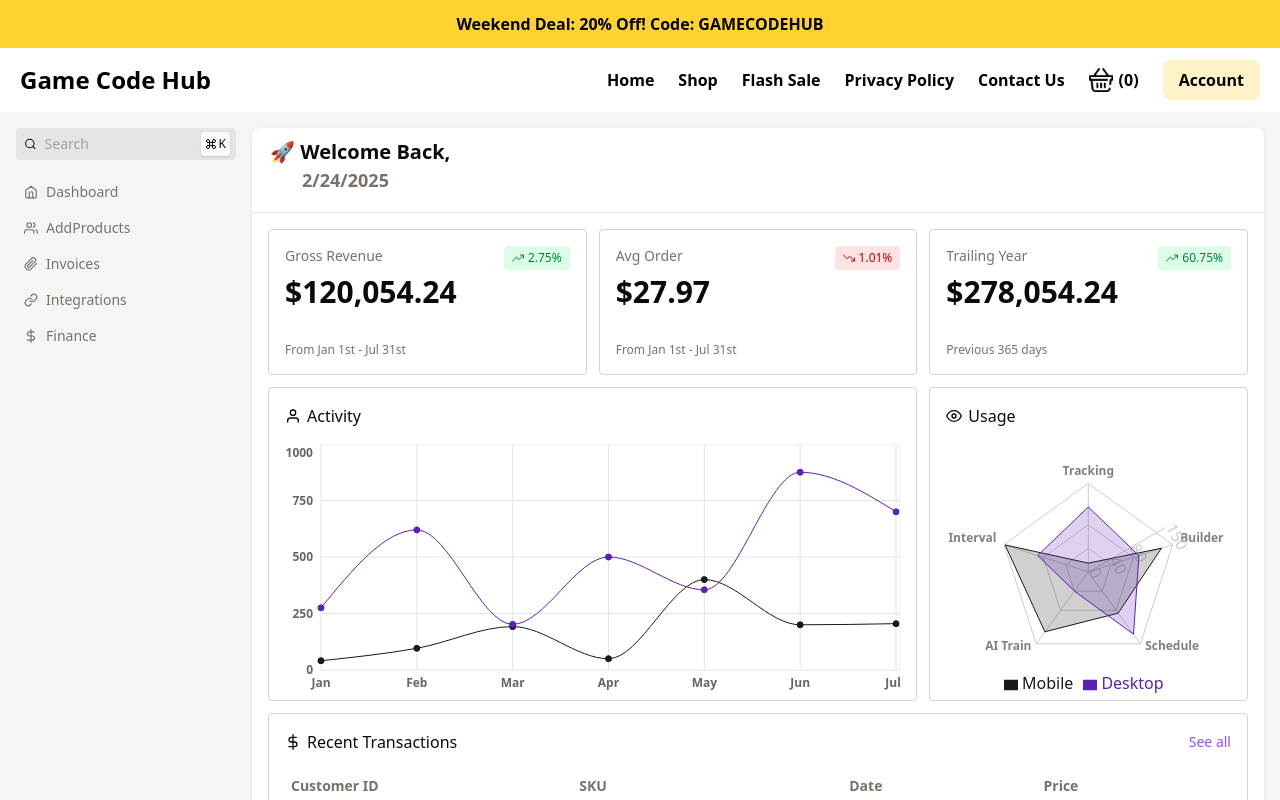
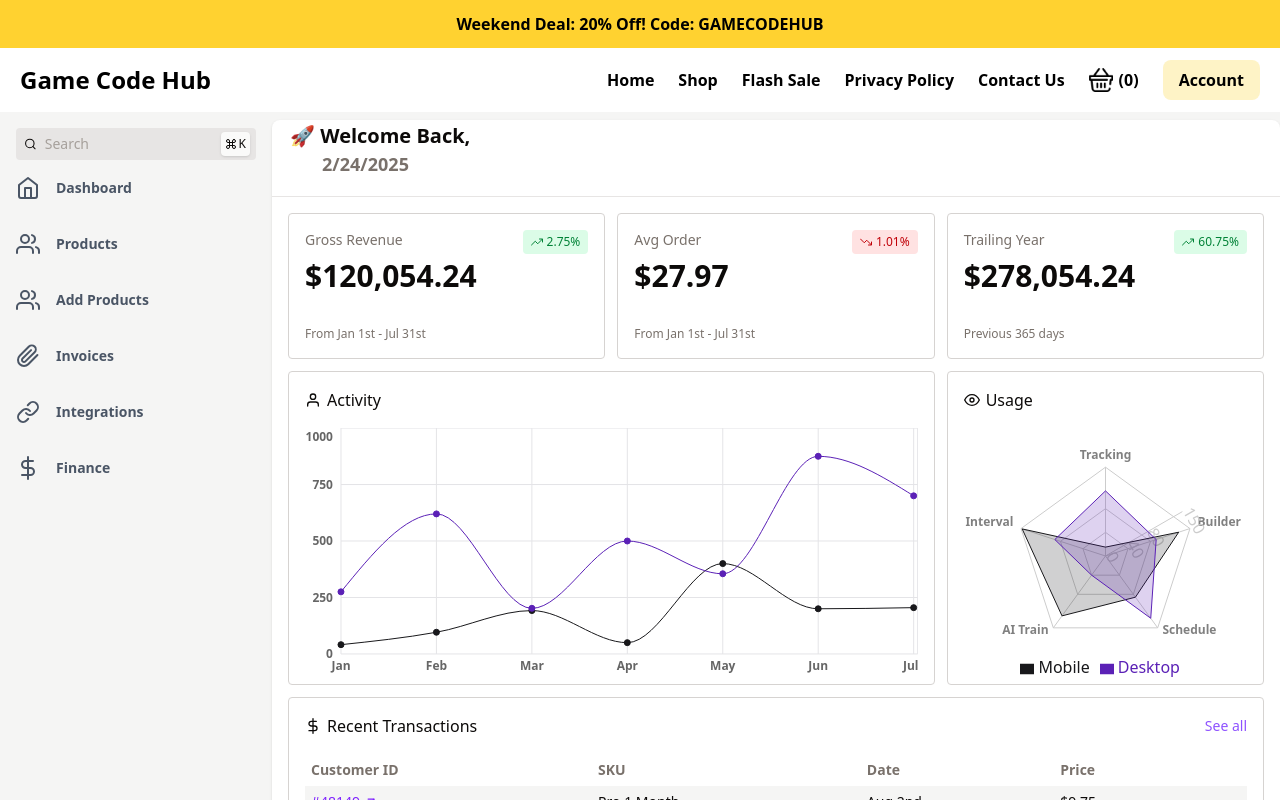
Before and after one commit to sakarkhadka10/game-code-hub-client, a React (Vite) app: page /admin in a window 1280 px wide. Shown: the top 800 px of the page. Built offline with nearby package versions, Linux system fonts and the light colour scheme; no server answers; sample sign-in values are in the browser's storage.

Commit message:
admin toggel working

```diff
--- a/src/Router/RouterConfig.jsx
+++ b/src/Router/RouterConfig.jsx
@@ -8,44 +8,35 @@ import UsersProfile from "../components/Users/UsersProfile";
 import UsersCollection from "../components/Users/UsersCollection";
 import ProtectedRoute from "./ProtectedRoute";
 import AdminLayout from "../components/Admin/AdminLayout";
+import AddProducts from "../components/Admin/layouts/Sidebar/MenuLists/AddProducts";
+import Dashboard from "../components/Admin/layouts/Dashboard/Dashboard";
 
 const RouterConfig = () => {
-  //const isLoggedIn = localStorage.getItem("loggedIn"); // check if logged in already
-  //const userType = localStorage.getItem("userType"); // check if the logged in user is a User or Admin
   return (
-    <>
-      <Routes>
-        {/* Unauthorized Routes */}
-        {/* {!isLoggedIn && (
-          <>
-            <Route path="/register" element={<RegistrationForm />} />
-            <Route path="/login" element={<LoginForm />} />
-            <Route path="/" element={<LoginForm />} />
-          </>
-        )} */}
-        {/* Protected Route */}
-        <Route element={ProtectedRoute}>
-          {/* Basic Login & Register */}
+    <Routes>
+      {/* Public routes */}
+      <Route path="/" element={<HomePage />} />
+      <Route path="/shop" element={<Shop />} />
+      <Route path="/cart" element={<CartPage />} />
+      <Route path="/register" element={<RegistrationForm />} />
+      <Route path="/login" element={<LoginForm />} />
 
-          {/* This is A Users Router */}
-        </Route>
-
-        <Route path="/" element={<HomePage />} />
-        <Route path="/shop" element={<Shop />} />
-        <Route path="/cart" element={<CartPage />} />
-
+      {/* Protected user routes */}
+      <Route element={<ProtectedRoute />}>
         <Route path="/usersprofile" element={<UsersProfile />} />
         <Route path="/userscollection" element={<UsersCollection />} />
+      </Route>
 
-        <Route path="/register" element={<RegistrationForm />} />
-        <Route path="/login" element={<LoginForm />} />
-
-        {/* This is a Admin Router */}
-        <Route path="/admin" element={<AdminLayout />} />
-
-        {/* Add more routes as needed */}
-      </Routes>
-    </>
+      {/* Protected admin routes */}
+      <Route element={<ProtectedRoute />}>
+        <Route path="/admin" element={<AdminLayout />}>
+          <Route index element={<Dashboard />} />
+          <Route path="products/add" element={<AddProducts />} />
+          <Route path="products" element={<AddProducts />} />
+          {/* Add other admin routes here */}
+        </Route>
+      </Route>
+    </Routes>
   );
 };
 
--- a/src/components/Admin/AdminApp.jsx
+++ b/src/components/Admin/AdminApp.jsx
@@ -1,9 +1,9 @@
 import Sidebar from "./layouts/Sidebar/Sidebar";
-import { Dashboard } from "./layouts/Dashboard/Dashboard";
+import Dashboard from "./layouts/Dashboard/Dashboard";
 
 const AdminApp = () => {
   return (
-    <div className="grid  gap-4 p-4 grid-cols-[220px_1fr]">
+    <div className="grid gap-4 p-4 grid-cols-[220px_1fr]">
       <Sidebar />
       <Dashboard />
     </div>
--- a/src/components/Admin/AdminLayout.jsx
+++ b/src/components/Admin/AdminLayout.jsx
@@ -1,9 +1,17 @@
-import Admin from "./AdminApp";
+// AdminLayout.js
+import { Outlet } from "react-router-dom";
+import Sidebar from "./layouts/Sidebar/Sidebar";
 
 const AdminLayout = () => {
   return (
-    <div className="text-stone-950 bg-stone-100">
-      <Admin />
+    <div className="flex text-stone-950 bg-stone-100">
+      <div className="px-4 pt-4 text-center">
+        <Sidebar />
+      </div>
+      <div className="flex-1">
+        <Outlet />{" "}
+        {/* Renders the child routes (e.g., Dashboard, AddProducts, etc.) */}
+      </div>
     </div>
   );
 };
--- a/src/components/Admin/layouts/Dashboard/Dashboard.jsx
+++ b/src/components/Admin/layouts/Dashboard/Dashboard.jsx
@@ -9,3 +9,5 @@ export const Dashboard = () => {
     </div>
   );
 };
+
+export default Dashboard;
--- a/src/components/Admin/layouts/Sidebar/MenuLists/AddProducts.jsx
+++ b/src/components/Admin/layouts/Sidebar/MenuLists/AddProducts.jsx
@@ -1,7 +1,12 @@
+import { Grid } from "../../Dashboard/Grid";
+
 const AddProducts = () => {
   return (
-    <div>
-      <h1>Add Products</h1>
+    <div className="grid gap-4 p-4  w-full">
+      <div className="bg-white rounded-lg pb-4 pt-4 shadow">
+        <Grid />
+        {/* Add your AddProducts content here */}
+      </div>
     </div>
   );
 };
--- a/src/components/Admin/layouts/Sidebar/RouteSelect.jsx
+++ b/src/components/Admin/layouts/Sidebar/RouteSelect.jsx
@@ -1,4 +1,3 @@
-import PropTypes from "prop-types";
 import {
   FiDollarSign,
   FiHome,
@@ -6,57 +5,30 @@ import {
   FiPaperclip,
   FiUsers,
 } from "react-icons/fi";
+import { Link } from "react-router-dom";
 
-const RouteSelect = ({ onRouteChange, activeRoute }) => {
+const RouteSelect = () => {
   const routes = [
-    { Icon: FiHome, title: "Dashboard" },
-    { Icon: FiUsers, title: "AddProducts" },
-    { Icon: FiPaperclip, title: "Invoices" },
-    { Icon: FiLink, title: "Integrations" },
-    { Icon: FiDollarSign, title: "Finance" },
+    { Icon: FiHome, title: "Dashboard", link: "/admin" },
+    { Icon: FiUsers, title: "Products", link: "/admin/products" },
+    { Icon: FiUsers, title: "Add Products", link: "/admin/products/add" },
+    { Icon: FiPaperclip, title: "Invoices", link: "/admin/invoices" },
+    { Icon: FiLink, title: "Integrations", link: "/admin/integrations" },
+    { Icon: FiDollarSign, title: "Finance", link: "/admin/finance" },
   ];
 
   return (
-    <div className="space-y-1">
-      {routes.map(({ Icon, title }) => (
-        <Route
-          key={title}
-          Icon={Icon}
-          title={title}
-          selected={activeRoute === title}
-          onClick={() => onRouteChange(title)}
-        />
+    <div className="flex flex-col gap-8">
+      {routes.map((route, index) => (
+        <Link to={route.link} key={index} className="flex items-center gap-4">
+          <route.Icon className="h-6 w-6 text-gray-600" />
+          <span className="text-sm font-semibold text-gray-600">
+            {route.title}
+          </span>
+        </Link>
       ))}
     </div>
   );
 };
 
-const Route = ({ selected, Icon, title, onClick }) => {
-  return (
-    <button
-      onClick={onClick}
-      className={`flex items-center justify-start gap-2 w-full rounded px-2 py-1.5 text-sm transition-[box-shadow,_background-color,_color] ${
-        selected
-          ? "bg-white text-stone-950 shadow"
-          : "hover:bg-stone-200 bg-transparent text-stone-500 shadow-none"
-      }`}
-    >
-      <Icon className={selected ? "text-violet-500" : ""} />
-      <span>{title}</span>
-    </button>
-  );
-};
-
-Route.propTypes = {
-  selected: PropTypes.bool.isRequired,
-  Icon: PropTypes.elementType.isRequired,
-  title: PropTypes.string.isRequired,
-  onClick: PropTypes.func.isRequired,
-};
-
-RouteSelect.propTypes = {
-  onRouteChange: PropTypes.func.isRequired,
-  activeRoute: PropTypes.string.isRequired,
-};
-
 export default RouteSelect;
--- a/src/components/Admin/layouts/Sidebar/Sidebar.jsx
+++ b/src/components/Admin/layouts/Sidebar/Sidebar.jsx
@@ -1,15 +1,12 @@
-// import { AccountToggle } from "./AccountToggle";
-import { Search } from "./Search"; // Missing import
-import RouteSelect from "./RouteSelect"; // Missing import
+import { Search } from "./Search";
+import RouteSelect from "./RouteSelect";
 
 const Sidebar = () => {
   return (
     <div>
-      <div className="overflow-y-scroll sticky top-4 h-[calc(100vh-32px-48px)]">
-        {/* <AccountToggle /> Was incorrectly named AccountToggle */}
+      <div className="overflow-y-scroll sticky top-4 h-[calc(100vh-32px-48px)] ">
         <Search />
         <RouteSelect />
-        {/* TODO: Plane Toggle */}
       </div>
     </div>
   );
```
